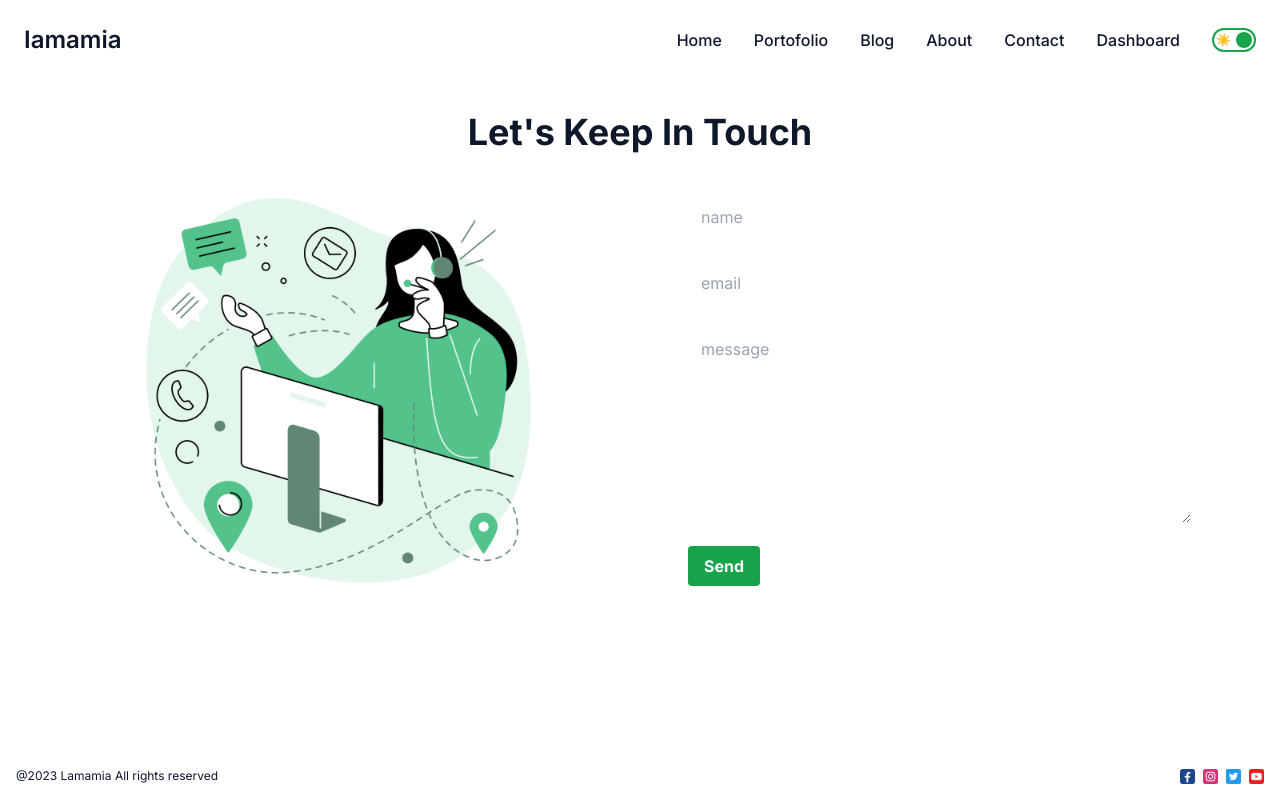
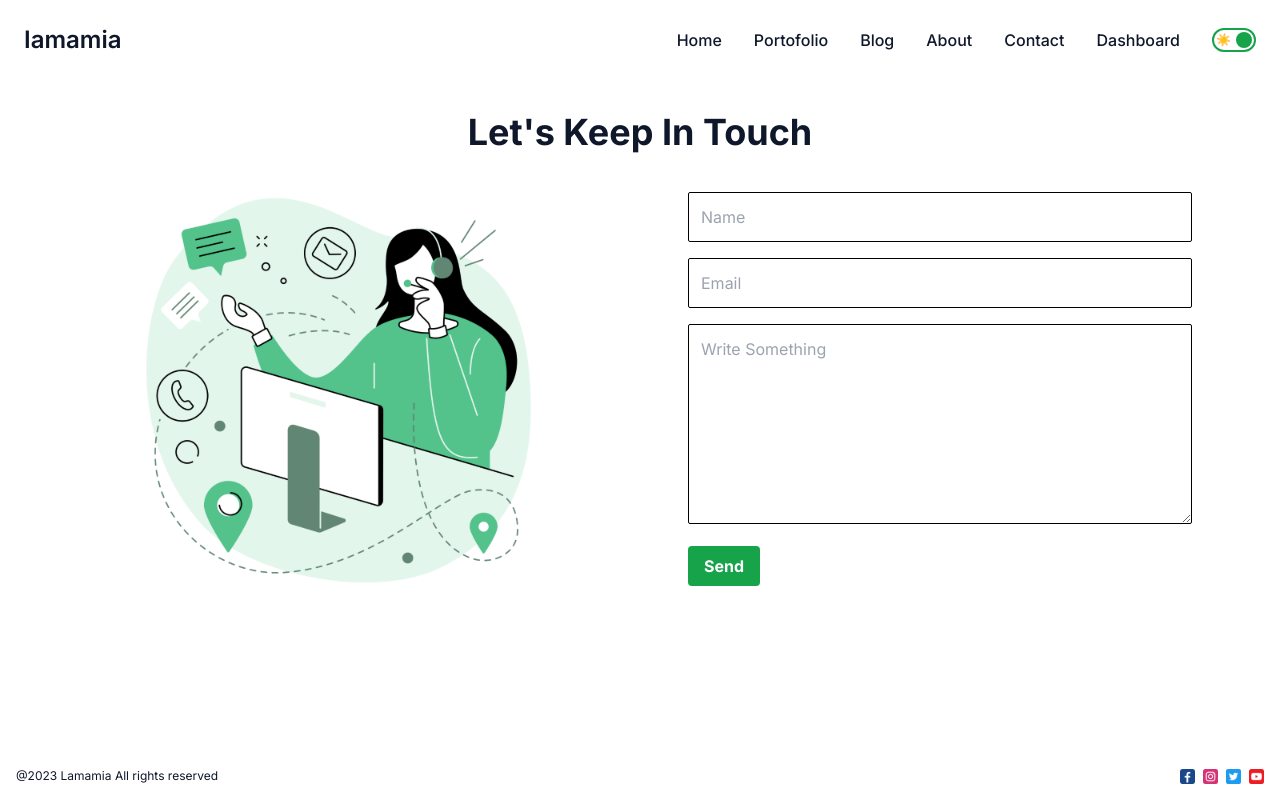
Before and after one commit to odaytelbany/Blog_Next_Test, a Next.js app: page /Contact in a window 1280 px wide. Built offline with nearby package versions, Linux system fonts and the light colour scheme.

Commit message:
Some changes on light/dark style

```diff
--- a/src/app/About/page.js
+++ b/src/app/About/page.js
@@ -11,7 +11,7 @@ function page() {
           src="https://images.pexels.com/photos/3194521/pexels-photo-3194521.jpeg?auto=compress&cs=tinysrgb&w=1260&h=750&dpr=2"
           fill={true}
         />
-        <div className="figure-desc z-10 p-1 absolute bg-green-600 bottom-2 left-2">
+        <div className="figure-desc z-10 p-1 absolute bg-green-600 bottom-2 left-2 text-white">
           <h1 className="text-xl font-bold">Digital Storyteller</h1>
           <p>Handcrafting award winning digital experiences</p>
         </div>
--- a/src/app/Contact/page.js
+++ b/src/app/Contact/page.js
@@ -1,9 +1,14 @@
+"use client"
+
 import Button from '@/components/Button/Button'
 import Image from 'next/image'
-import React from 'react'
+import React, { useContext } from 'react'
 import contact from "/public/contact.png";
+import { ThemeContext } from '@/Context/ThemeContext';
 
 function page() {
+  const {mode} = useContext(ThemeContext);
+
   return (
     <div className='flex-1 px-20'>
       <h1 className='font-bold text-4xl text-center mb-10 mt-10'>Let's Keep In Touch</h1>
@@ -12,10 +17,10 @@ function page() {
           <Image className="object-contain" src={contact} fill={true}/>
         </div>
 
-        <div className='form flex-1 '>
-          <input className="bg-transparent border border-white rounded-sm w-full p-3 mb-4" placeholder='name'/>
-          <input className="bg-transparent border border-white rounded-sm w-full p-3 mb-4" placeholder='email'/>
-          <textarea className="bg-transparent border border-white rounded-sm w-full h-200 p-3 mb-4" placeholder='message'/>
+        <div className='form flex-1'>
+          <input placeholder='Name' className={`bg-transparent border ${mode == "dark" ? "border-white" : "border-black"} rounded-sm w-full p-3 mb-4`}/>
+          <input placeholder='Email' className={`bg-transparent border ${mode == "dark" ? "border-white" : "border-black"} rounded-sm w-full p-3 mb-4`}/>
+          <textarea placeholder='Write Something' className={`bg-transparent border ${mode == "dark" ? "border-white" : "border-black"} rounded-sm w-full h-200 p-3 mb-4`}/>
           <Button className="px-4 w-full" title={"Send"}/>
         </div>
       </div>
```
